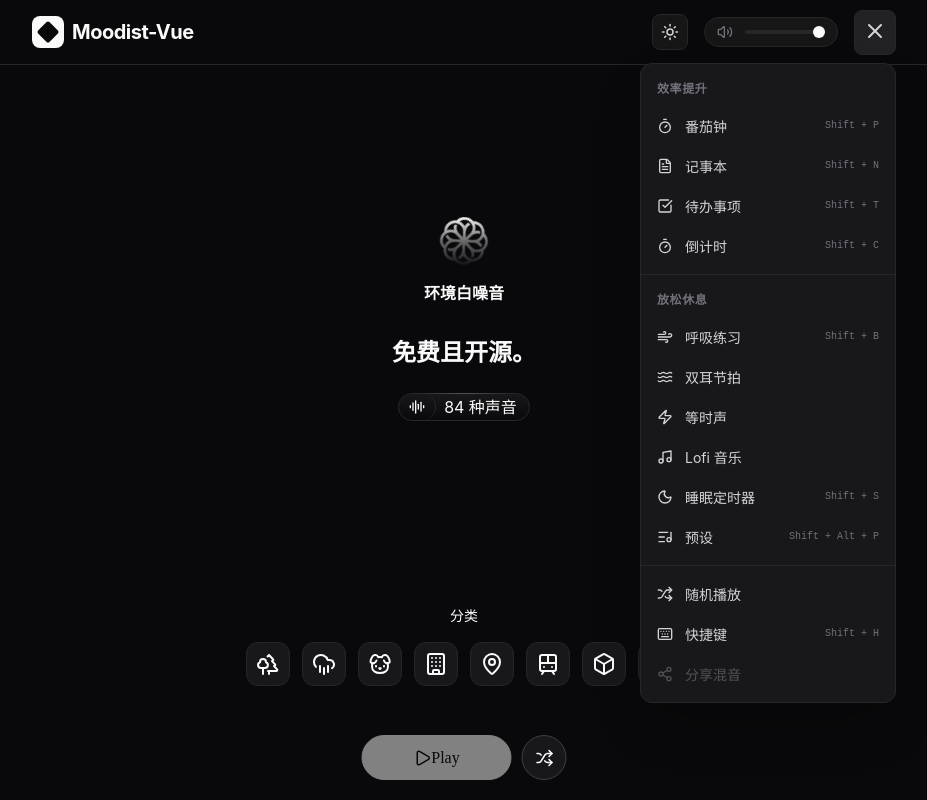
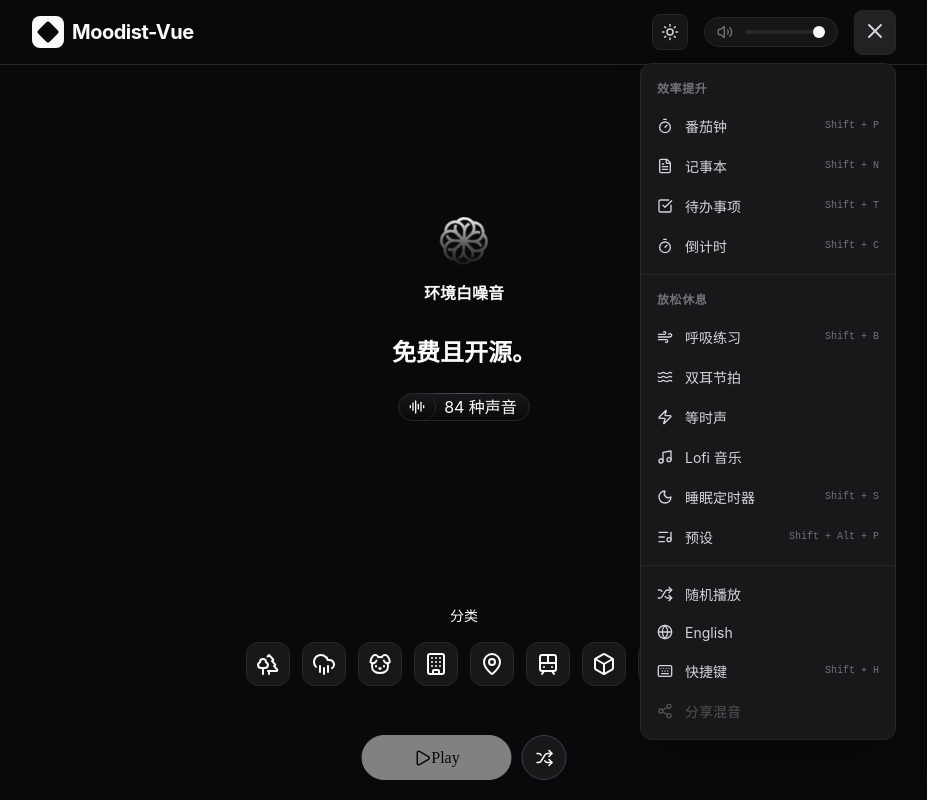
Before and after one commit to iss-tools/moodist-vue, a Vue app: page / in a window 1280 px wide. Both pictures are taken after a click on the button 1051 px from the left and 32 px from the top of the page. Shown: the top 800 px of the page, without its empty margins (176-1103 px from the left). Built offline with nearby package versions, Linux system fonts and the light colour scheme.

Commit message:
add i18n menu

```diff
--- a/src/components/Menu.vue
+++ b/src/components/Menu.vue
@@ -17,7 +17,9 @@ import {
   Music,
   ListMusic,
   CheckSquare,
+  Globe,
 } from "lucide-vue-next";
+import { useI18n } from 'vue-i18n';
 
 const props = defineProps<{
   noSelected: boolean;
@@ -25,10 +27,17 @@ const props = defineProps<{
 
 const emit = defineEmits(["open-modal", "shuffle"]);
 
+const { locale } = useI18n();
+
 const isOpen = ref(false);
 
 const toggleMenu = () => {
   isOpen.value = !isOpen.value;
+};
+
+const toggleLanguage = () => {
+  locale.value = locale.value === 'zh' ? 'en' : 'zh';
+  isOpen.value = false;
 };
 
 const handleAction = (action: string) => {
@@ -128,6 +137,10 @@ defineExpose({
           <Shuffle class="w-4 h-4" />
           {{ $t('menu.shuffle') }}
         </button>
+        <button @click="toggleLanguage" class="menu-item">
+          <Globe class="w-4 h-4" />
+          {{ locale === 'zh' ? 'English' : '中文' }}
+        </button>
         <button @click="handleAction('shortcuts')" class="menu-item">
           <Keyboard class="w-4 h-4" />
           {{ $t('menu.shortcuts') }}
@@ -172,9 +185,22 @@ defineExpose({
 .menu-dropdown {
   background-color: var(--color-modal-bg);
   border: 1px solid var(--color-border-primary);
+  max-height: calc(100vh - 100px);
+  overflow-y: auto;
   transition:
     background-color 0.3s ease,
     border-color 0.3s ease;
+}
+
+.menu-dropdown::-webkit-scrollbar {
+  width: 4px;
+}
+.menu-dropdown::-webkit-scrollbar-track {
+  background: transparent;
+}
+.menu-dropdown::-webkit-scrollbar-thumb {
+  background: var(--color-scrollbar-thumb);
+  border-radius: 10px;
 }
 
 .menu-section-title {
```
